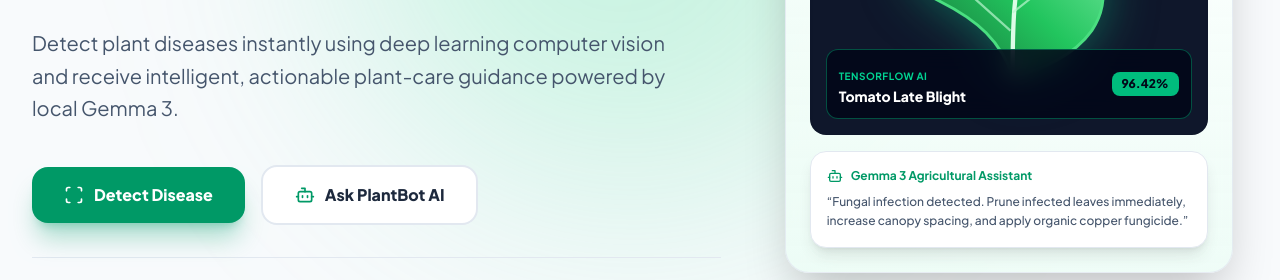
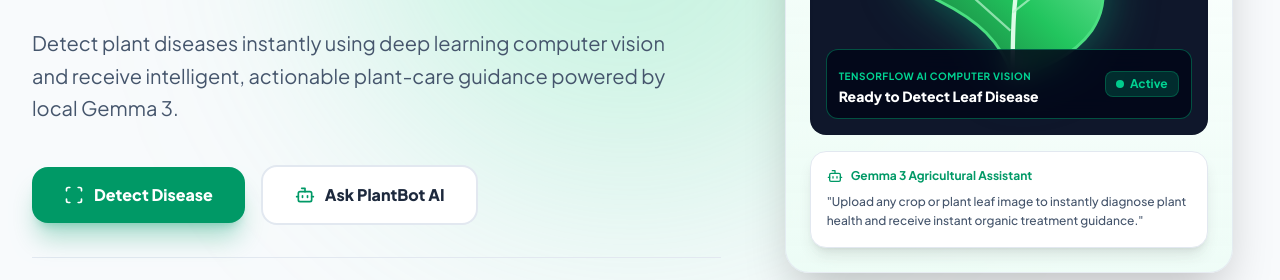
Before and after one commit to sayan85095/PlantBot-AI, a React (Vite) app in the folder frontend/: page / in a window 1280 px wide. Shown: the part 364-644 px from the top of the page. Built offline with nearby package versions, Linux system fonts and the light colour scheme; no server answers.

Commit message:
Update hero scanner card to active state and remove hardcoded disease example

```diff
--- a/frontend/src/pages/LandingPage.jsx
+++ b/frontend/src/pages/LandingPage.jsx
@@ -127,11 +127,11 @@ const LandingPage = () => {
                   <div className="absolute inset-x-0 h-1 bg-gradient-to-r from-transparent via-emerald-400 to-transparent shadow-[0_0_15px_#10b981] animate-scan-line pointer-events-none" />
                   <div className="absolute bottom-4 left-4 right-4 p-3 rounded-xl bg-slate-950/85 border border-emerald-500/40 text-white backdrop-blur-md flex items-center justify-between">
                     <div>
-                      <span className="text-[10px] uppercase tracking-wider text-emerald-400 font-bold">{t('landing.tensorflowAiBadge')}</span>
-                      <p className="text-sm font-extrabold">{t('landing.tomatoLateBlight')}</p>
+                      <span className="text-[10px] uppercase tracking-wider text-emerald-400 font-bold">TensorFlow AI Computer Vision</span>
+                      <p className="text-sm font-extrabold">Ready to Detect Leaf Disease</p>
                     </div>
-                    <span className="px-2.5 py-1 rounded-lg bg-emerald-500 text-slate-950 font-black text-xs">
-                      96.42%
+                    <span className="px-2.5 py-1 rounded-lg bg-emerald-500/20 text-emerald-400 border border-emerald-500/30 font-bold text-xs flex items-center gap-1.5">
+                      <span className="w-2 h-2 rounded-full bg-emerald-400 animate-pulse" /> Active
                     </span>
                   </div>
                 </div>
@@ -139,10 +139,10 @@ const LandingPage = () => {
                 <div className="mt-4 p-4 rounded-2xl bg-white dark:bg-slate-800 border border-slate-200 dark:border-slate-700 shadow-lg space-y-2">
                   <div className="flex items-center gap-2 text-xs font-bold text-emerald-600 dark:text-emerald-400">
                     <Bot className="w-4 h-4" />
-                    <span>{t('landing.gemmaAssistant')}</span>
+                    <span>Gemma 3 Agricultural Assistant</span>
                   </div>
                   <p className="text-xs text-slate-600 dark:text-slate-300 leading-relaxed font-medium">
-                    {t('landing.aiResponseExample')}
+                    "Upload any crop or plant leaf image to instantly diagnose plant health and receive instant organic treatment guidance."
                   </p>
                 </div>
               </div>
```
